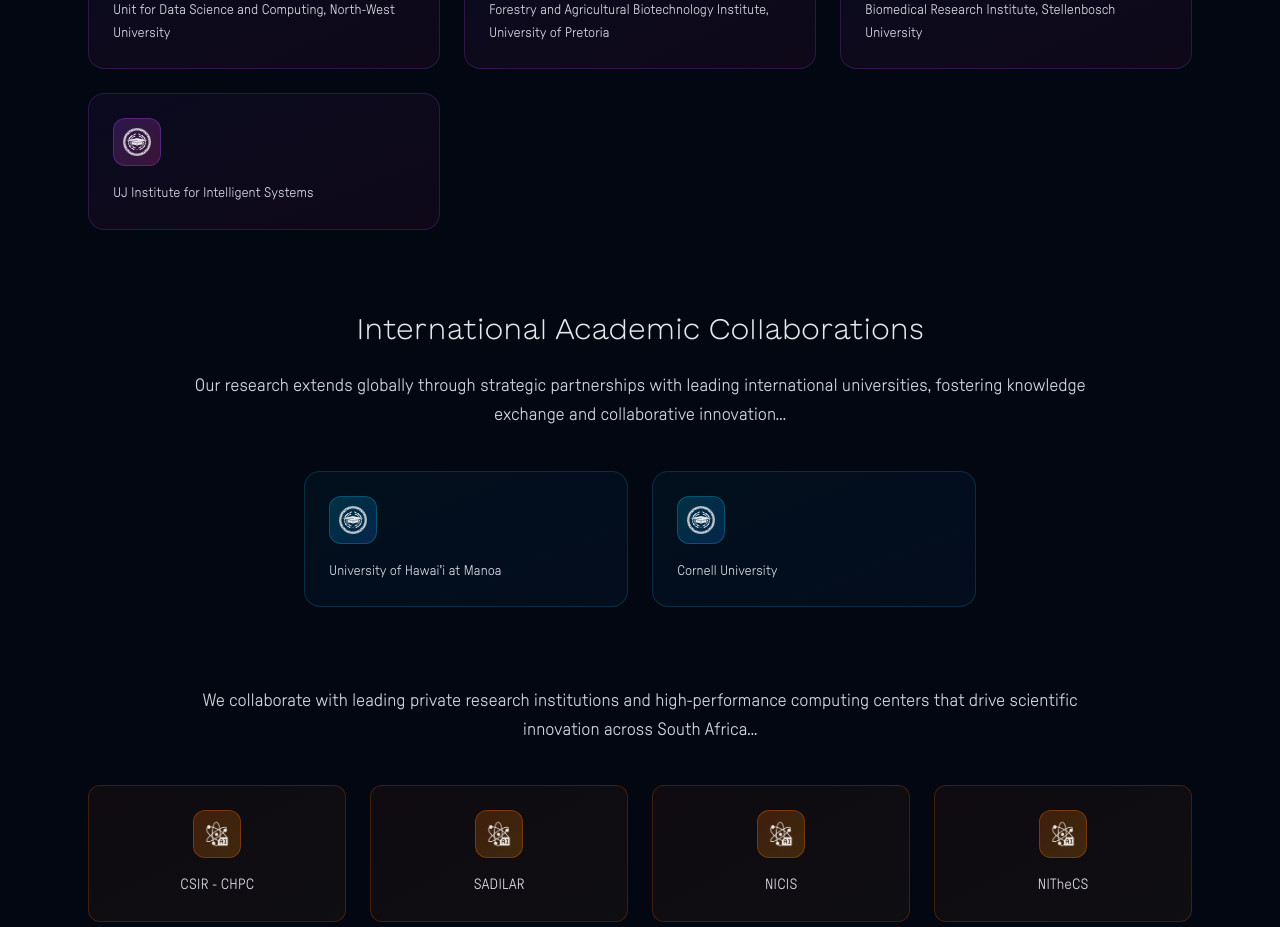
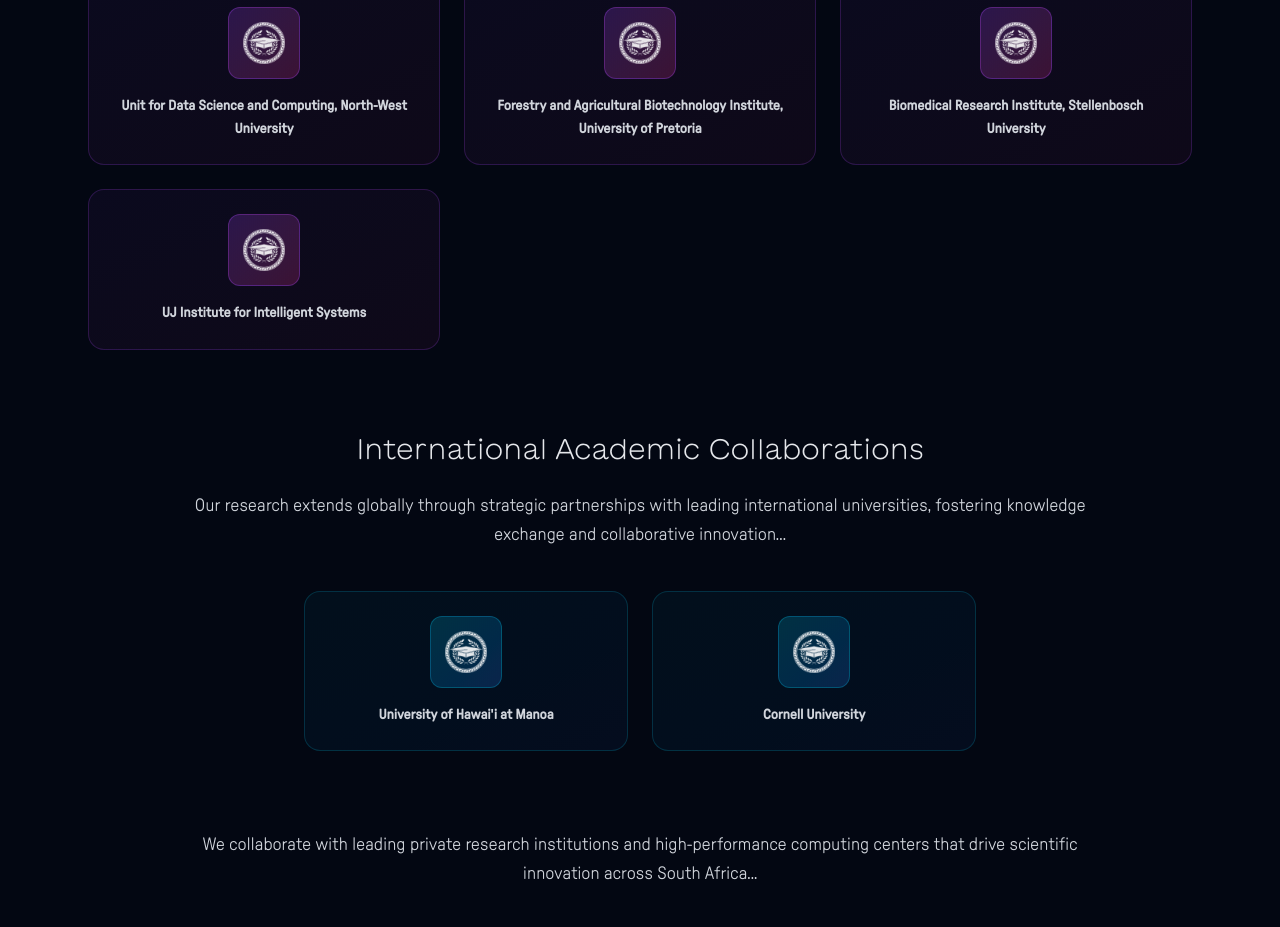
Before and after one commit to mankindlabs/MRLSWEBCORP, a Next.js app: page /research-arm in a window 1280 px wide. Shown: the part 1860-2787 px from the top of the page. Built offline with nearby package versions, Linux system fonts and the light colour scheme.

Commit message:
ALHA CORP SITE P3

```diff
--- a/app/(default)/research-arm/page.tsx
+++ b/app/(default)/research-arm/page.tsx
@@ -154,17 +154,17 @@
                     data-aos="fade-up"
                     data-aos-delay={index * 50}
                   >
-                    <div className="mb-4 flex h-12 w-12 items-center justify-center rounded-xl bg-gradient-to-br from-purple-500/20 to-pink-500/20 border border-purple-500/30">
+                    <div className="mb-4 flex h-18 w-18 items-center justify-center rounded-xl bg-gradient-to-br from-purple-500/20 to-pink-500/20 border border-purple-500/30 mx-auto">
                       <Image
                         src="/images/institutions/ACADEMICS.png"
                         alt="Academic Institution"
-                        width={28}
-                        height={28}
+                        width={42}
+                        height={42}
                         className="opacity-90"
                         unoptimized
                       />
                     </div>
-                    <p className="text-sm text-gray-300 font-[family-name:var(--font-gt-pressura)] font-light leading-relaxed">
+                    <p className="text-sm text-gray-300 font-[family-name:var(--font-gt-pressura)] font-semibold leading-relaxed text-center hover:text-blue-400 transition-colors duration-300">
                       {collab.name}
                     </p>
                   </div>
@@ -189,17 +189,17 @@
                   className="rounded-2xl bg-gradient-to-br from-cyan-500/5 to-blue-500/5 p-6 border border-cyan-500/20 hover:border-cyan-500/40 transition-all duration-300 hover:shadow-[0_0_30px_rgba(6,182,212,0.3)]"
                   data-aos="fade-up"
                 >
-                  <div className="mb-4 flex h-12 w-12 items-center justify-center rounded-xl bg-gradient-to-br from-cyan-500/20 to-blue-500/20 border border-cyan-500/30">
+                  <div className="mb-4 flex h-18 w-18 items-center justify-center rounded-xl bg-gradient-to-br from-cyan-500/20 to-blue-500/20 border border-cyan-500/30 mx-auto">
                     <Image
                       src="/images/institutions/ACADEMICS.png"
                       alt="Academic Institution"
-                      width={28}
-                      height={28}
+                      width={42}
+                      height={42}
                       className="opacity-90"
                       unoptimized
                     />
                   </div>
-                  <p className="text-sm text-gray-300 font-[family-name:var(--font-gt-pressura)] font-light">
+                  <p className="text-sm text-gray-300 font-[family-name:var(--font-gt-pressura)] font-semibold text-center hover:text-blue-400 transition-colors duration-300">
                     University of Hawai'i at Manoa
                   </p>
                 </div>
@@ -208,17 +208,17 @@
                   data-aos="fade-up"
                   data-aos-delay={100}
                 >
-                  <div className="mb-4 flex h-12 w-12 items-center justify-center rounded-xl bg-gradient-to-br from-cyan-500/20 to-blue-500/20 border border-cyan-500/30">
+                  <div className="mb-4 flex h-18 w-18 items-center justify-center rounded-xl bg-gradient-to-br from-cyan-500/20 to-blue-500/20 border border-cyan-500/30 mx-auto">
                     <Image
                       src="/images/institutions/ACADEMICS.png"
                       alt="Academic Institution"
-                      width={28}
-                      height={28}
+                      width={42}
+                      height={42}
                       className="opacity-90"
                       unoptimized
                     />
                   </div>
-                  <p className="text-sm text-gray-300 font-[family-name:var(--font-gt-pressura)] font-light">
+                  <p className="text-sm text-gray-300 font-[family-name:var(--font-gt-pressura)] font-semibold text-center hover:text-blue-400 transition-colors duration-300">
                     Cornell University
                   </p>
                 </div>
@@ -242,17 +242,17 @@
                     data-aos="fade-up"
                     data-aos-delay={index * 100}
                   >
-                    <div className="mb-4 flex h-12 w-12 items-center justify-center rounded-xl bg-gradient-to-br from-orange-500/20 to-amber-500/20 border border-orange-500/30 mx-auto">
+                    <div className="mb-4 flex h-18 w-18 items-center justify-center rounded-xl bg-gradient-to-br from-orange-500/20 to-amber-500/20 border border-orange-500/30 mx-auto">
                       <Image
                         src="/images/institutions/PRIVATE_RESEARCH_INSTITUTIONS_RESEARCH.png"
                         alt="Private Research Institution"
-                        width={28}
-                        height={28}
+                        width={42}
+                        height={42}
                         className="opacity-90"
                         unoptimized
                       />
                     </div>
-                    <p className="text-gray-300 font-[family-name:var(--font-gt-pressura)] font-light">
+                    <p className="text-gray-300 font-[family-name:var(--font-gt-pressura)] font-semibold text-center hover:text-blue-400 transition-colors duration-300">
                       {centre}
                     </p>
                   </div>
@@ -277,17 +277,17 @@
                     data-aos="fade-up"
                     data-aos-delay={index * 100}
                   >
-                    <div className="mb-4 flex h-12 w-12 items-center justify-center rounded-xl bg-gradient-to-br from-emerald-500/20 to-teal-500/20 border border-emerald-500/30 mx-auto">
+                    <div className="mb-4 flex h-18 w-18 items-center justify-center rounded-xl bg-gradient-to-br from-emerald-500/20 to-teal-500/20 border border-emerald-500/30 mx-auto">
                       <Image
                         src="/images/institutions/GOVERNMENT_INSTITUTIONS.webp"
                         alt="Government Institution"
-                        width={28}
-                        height={28}
+                        width={42}
+                        height={42}
                         className="opacity-90"
                         unoptimized
                       />
                     </div>
-                    <p className="text-sm text-gray-300 font-[family-name:var(--font-gt-pressura)] font-light text-center">
+                    <p className="text-sm text-gray-300 font-[family-name:var(--font-gt-pressura)] font-semibold text-center hover:text-blue-400 transition-colors duration-300">
                       {partner.name}
                     </p>
                   </div>
@@ -309,17 +309,17 @@
                   className="rounded-xl bg-gradient-to-br from-blue-500/5 to-indigo-500/5 p-6 border border-blue-500/20 hover:border-blue-500/40 transition-all duration-300 hover:shadow-[0_0_30px_rgba(59,130,246,0.3)]"
                   data-aos="fade-up"
                 >
-                  <div className="mb-4 flex h-12 w-12 items-center justify-center rounded-xl bg-gradient-to-br from-blue-500/20 to-indigo-500/20 border border-blue-500/30 mx-auto">
+                  <div className="mb-4 flex h-18 w-18 items-center justify-center rounded-xl bg-gradient-to-br from-blue-500/20 to-indigo-500/20 border border-blue-500/30 mx-auto">
                     <Image
                       src="/images/institutions/POTAIN_FOR_ENGINEERING_INSTITUTIONS.png"
                       alt="Engineering Institution"
-                      width={28}
-                      height={28}
+                      width={42}
+                      height={42}
                       className="opacity-90"
                       unoptimized
                     />
                   </div>
-                  <p className="text-sm text-gray-300 font-[family-name:var(--font-gt-pressura)] font-light text-center">
+                  <p className="text-sm text-gray-300 font-[family-name:var(--font-gt-pressura)] font-semibold text-center hover:text-blue-400 transition-colors duration-300">
                     Microsoft Research South Africa
                   </p>
                 </div>
@@ -328,17 +328,17 @@
                   data-aos="fade-up"
                   data-aos-delay={100}
                 >
-                  <div className="mb-4 flex h-12 w-12 items-center justify-center rounded-xl bg-gradient-to-br from-blue-500/20 to-indigo-500/20 border border-blue-500/30 mx-auto">
+                  <div className="mb-4 flex h-18 w-18 items-center justify-center rounded-xl bg-gradient-to-br from-blue-500/20 to-indigo-500/20 border border-blue-500/30 mx-auto">
                     <Image
                       src="/images/institutions/POTAIN_FOR_ENGINEERING_INSTITUTIONS.png"
                       alt="Engineering Institution"
-                      width={28}
-                      height={28}
+                      width={42}
+                      height={42}
                       className="opacity-90"
                       unoptimized
                     />
                   </div>
-                  <p className="text-sm text-gray-300 font-[family-name:var(--font-gt-pressura)] font-light text-center">
+                  <p className="text-sm text-gray-300 font-[family-name:var(--font-gt-pressura)] font-semibold text-center hover:text-blue-400 transition-colors duration-300">
                     Microsoft Research Kenya
                   </p>
                 </div>
@@ -347,17 +347,17 @@
                   data-aos="fade-up"
                   data-aos-delay={200}
                 >
-                  <div className="mb-4 flex h-12 w-12 items-center justify-center rounded-xl bg-gradient-to-br from-blue-500/20 to-indigo-500/20 border border-blue-500/30 mx-auto">
+                  <div className="mb-4 flex h-18 w-18 items-center justify-center rounded-xl bg-gradient-to-br from-blue-500/20 to-indigo-500/20 border border-blue-500/30 mx-auto">
                     <Image
                       src="/images/institutions/POTAIN_FOR_ENGINEERING_INSTITUTIONS.png"
                       alt="Engineering Institution"
-                      width={28}
-                      height={28}
+                      width={42}
+                      height={42}
                       className="opacity-90"
                       unoptimized
                     />
                   </div>
-                  <p className="text-sm text-gray-300 font-[family-name:var(--font-gt-pressura)] font-light text-center">
+                  <p className="text-sm text-gray-300 font-[family-name:var(--font-gt-pressura)] font-semibold text-center hover:text-blue-400 transition-colors duration-300">
                     Bill and Melinda Gates Foundation
                   </p>
                 </div>
--- a/components/ui/header.tsx
+++ b/components/ui/header.tsx
@@ -46,15 +46,6 @@
                 </Link>
               </li>
               <li>
-                <a
-                  href="https://openresearch.mankindresearch.org"
-                  onClick={handleOpenResearchClick}
-                  className="text-gray-300 hover:text-cyan-400 transition-colors duration-300 whitespace-nowrap cursor-pointer"
-                >
-                  Open Research
-                </a>
-              </li>
-              <li>
                 <Link href="/contact" className="text-gray-300 hover:text-cyan-400 transition-colors duration-300 whitespace-nowrap">
                   Contact
                 </Link>
```
Also changed, not shown: app/(default)/page.tsx (+16 -15 lines), components/hero-mankind.tsx (+4 -4 lines).
